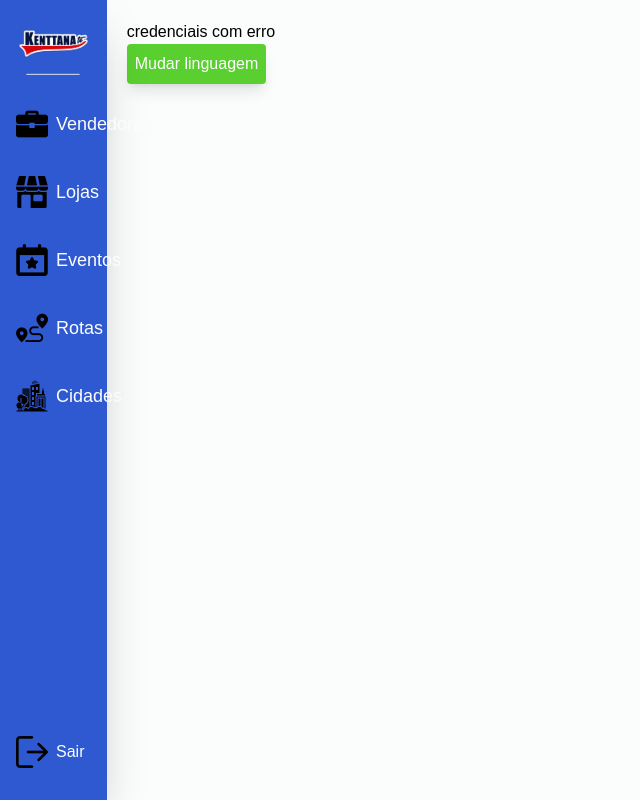
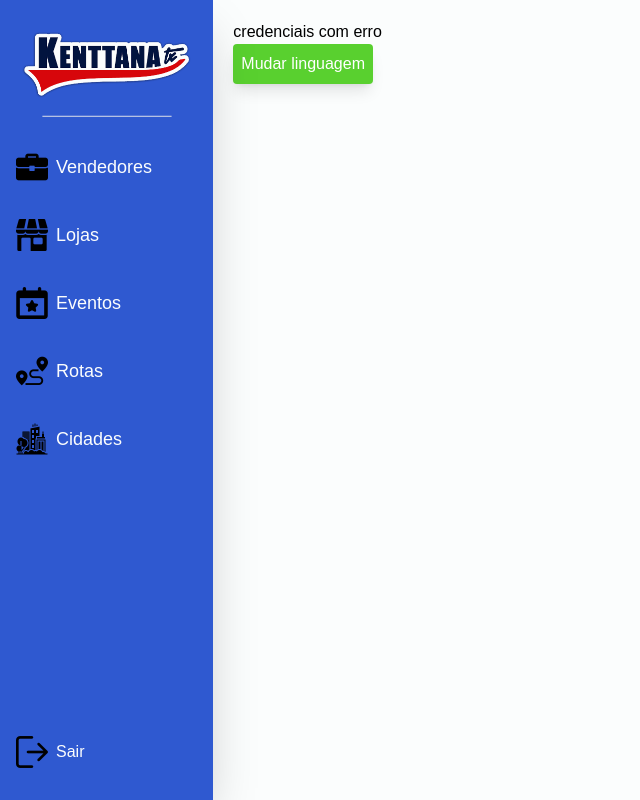
Before and after one commit to lsbrel/lp, a Vue app: page /dashboard in a window 1280 px wide. Shown: the whole page, without its empty margins (0-640 px from the left). Built offline with nearby package versions, Linux system fonts and the light colour scheme.

Commit message:
🌈 style: breakpoints

```diff
--- a/src/views/admin/dashboard/Dashboard.vue
+++ b/src/views/admin/dashboard/Dashboard.vue
@@ -15,7 +15,7 @@ export default {
 };
 </script>
 <template>
-  <div class="w-full md:w-10/12 xl:w-11/12 h-full bg-kwhite p-5">
+  <div class="w-full md:w-10/12 2xl:w-11/12 h-full bg-kwhite p-5">
     <div class="">
       <div class="col-12">{{ $t("credentialsError") }}</div>
       <button
--- a/src/views/menu/Menu.vue
+++ b/src/views/menu/Menu.vue
@@ -31,7 +31,7 @@ export default {
 </script>
 <template>
   <div
-    class="w-full md:w-2/12 xl:w-1/12 shadow-3xl bg-primary-light text-kwhite"
+    class="w-full md:w-2/12 2xl:w-1/12 shadow-3xl bg-primary-light text-kwhite"
     style="z-index: 1000 !important"
   >
     <div class="flex flex-row md:flex-col sm:h-1/4 md:h-full w-full shadow-2xl">
--- a/tailwind.config.js
+++ b/tailwind.config.js
@@ -2,6 +2,22 @@
 module.exports = {
   content: ["./index.html", "./src/**/*.{vue,js,ts,jsx,tsx}"],
   theme: {
+    screens: {
+      'sm': '640px',
+      // => @media (min-width: 640px) { ...
+
+      'md': '768px',
+      // => @media (min-width: 768px) { ... }
+
+      'lg': '1024px',
+      // => @media (min-width: 1024px) { ... }
+
+      'xl': '1280px',
+      // => @media (min-width: 1280px) { ... }
+
+      '2xl': '1536px',
+      // => @media (min-width: 1536px) { ... }
+    },
     extend: {
       colors: {
         primary: "#02143F",
```
